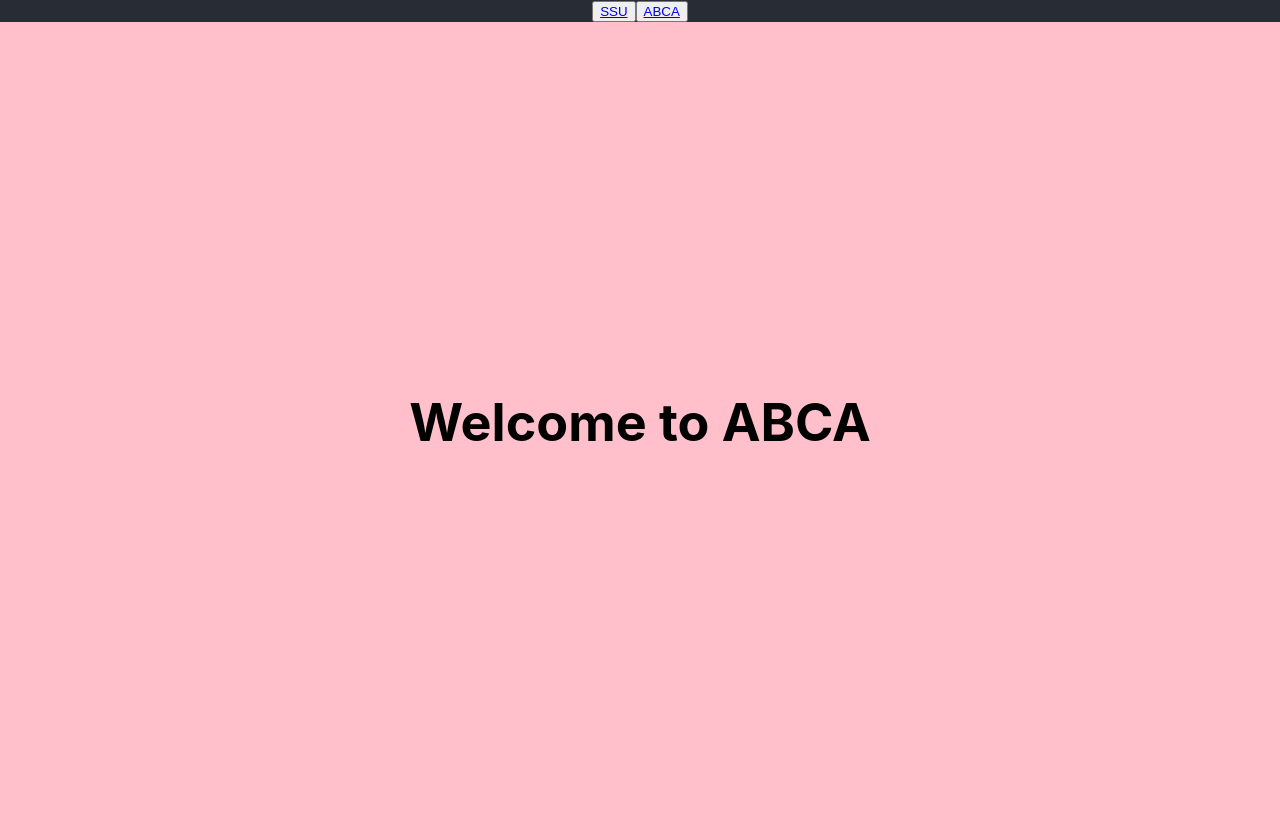
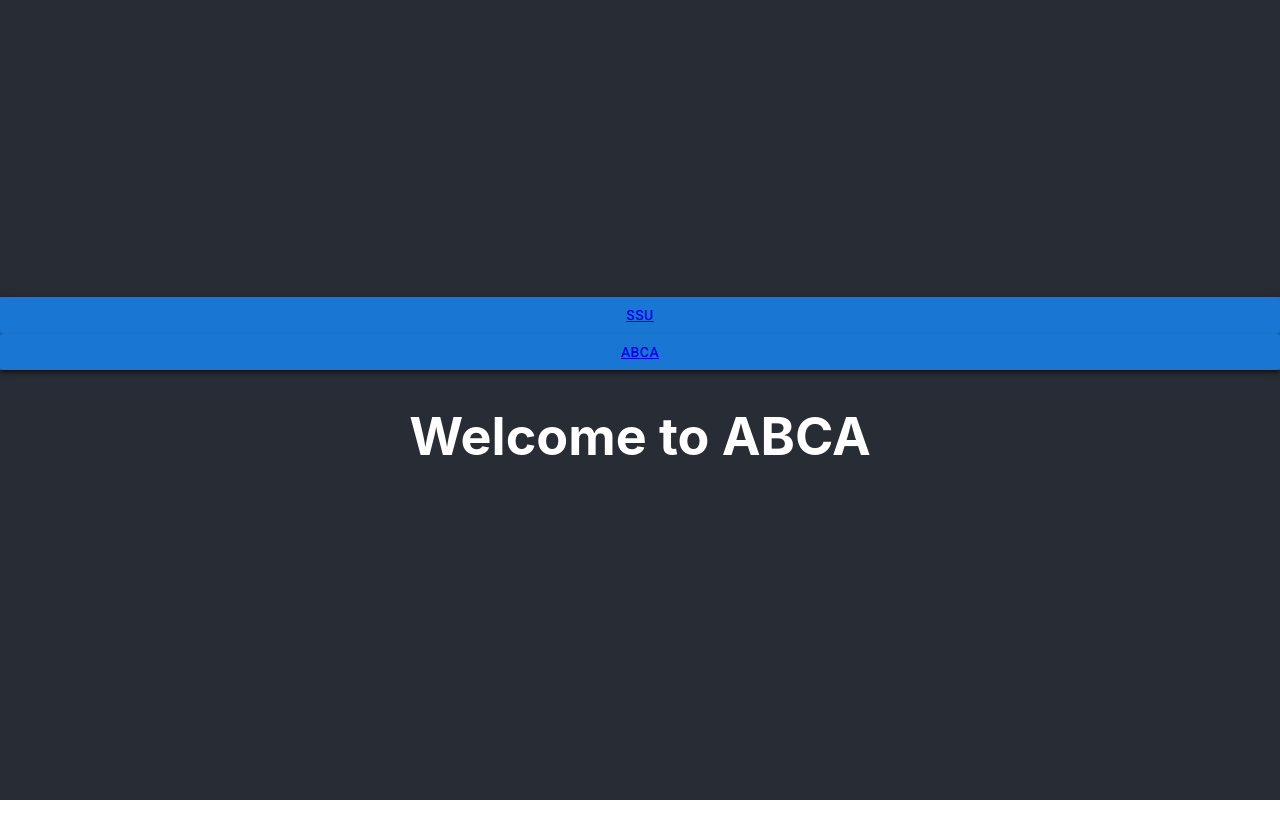
Before and after one commit to Moooogz/test02, a React (Create React App) app in the folder test02/: page /abca in a window 1280 px wide. After the commit the page ends 800 px from the top, so only its background shows below. Built offline with nearby package versions, Linux system fonts and the light colour scheme.

Commit message:
Deployed website

```diff
--- a/test02/src/App.css
+++ b/test02/src/App.css
@@ -36,6 +36,19 @@
   color:black;
 }
 
+.bck {
+  background-color: pink;
+  min-height: 100vh;
+  display: flex;
+  flex-direction: column;
+  align-items: center;
+  justify-content: center;
+  font-size: calc(10px + 2vmin);
+  color:black;
+}
+
+
+
 .App-link {
   color: #61dafb;
 }
--- a/test02/src/App.js
+++ b/test02/src/App.js
@@ -7,22 +7,34 @@ import '@fontsource/roboto/300.css';
 import '@fontsource/roboto/400.css';
 import '@fontsource/roboto/500.css';
 import '@fontsource/roboto/700.css';
+import { AppBar, Button as Button1, ThemeProvider} from '@mui/material';
+
+
 
 function App() {
   return (
     <div className="App">
+      <div className="App-header">
 
       <Router>
 
+          <AppBar position="static" color="primary" enableColorOnDark>
 
-      <button variant="outlined"><Link href="#" to="/">SSU</Link></button>
-      <button variant="outlined"><Link to="/abca">ABCA</Link>    </button>
+            <Button1 variant="contained"><Link href="#" to="/">SSU</Link></Button1>
+          </AppBar>
+          <AppBar position="static" color="primary">
+
+            <Button1 variant="contained"><Link to="/abca">ABCA</Link>    </Button1>
+          </AppBar>
+
+
+
         <Routes>
           <Route path="/" element={<Ssu />}/>
           <Route path="/abca" element={<Abca />}/>
         </Routes>
       </Router>
-
+      </div>
     </div>
   );
 }
--- a/test02/src/Pages/Abca.js
+++ b/test02/src/Pages/Abca.js
@@ -4,9 +4,9 @@ import '../App.css';
 function Abca() {
   return (
     <>
-    <header className="App-header2">
+    <div>
     <h1>Welcome to ABCA</h1>
-    </header>
+    </div>
     </>
   )
 }
--- a/test02/src/Pages/Ssu.js
+++ b/test02/src/Pages/Ssu.js
@@ -4,7 +4,7 @@ import '../App.css';
 function Ssu() {
   return (
     <>
-    <div className="App-header">
+    <div>
     <h1>Welcome to SSU</h1>
     </div>
     </>
```
